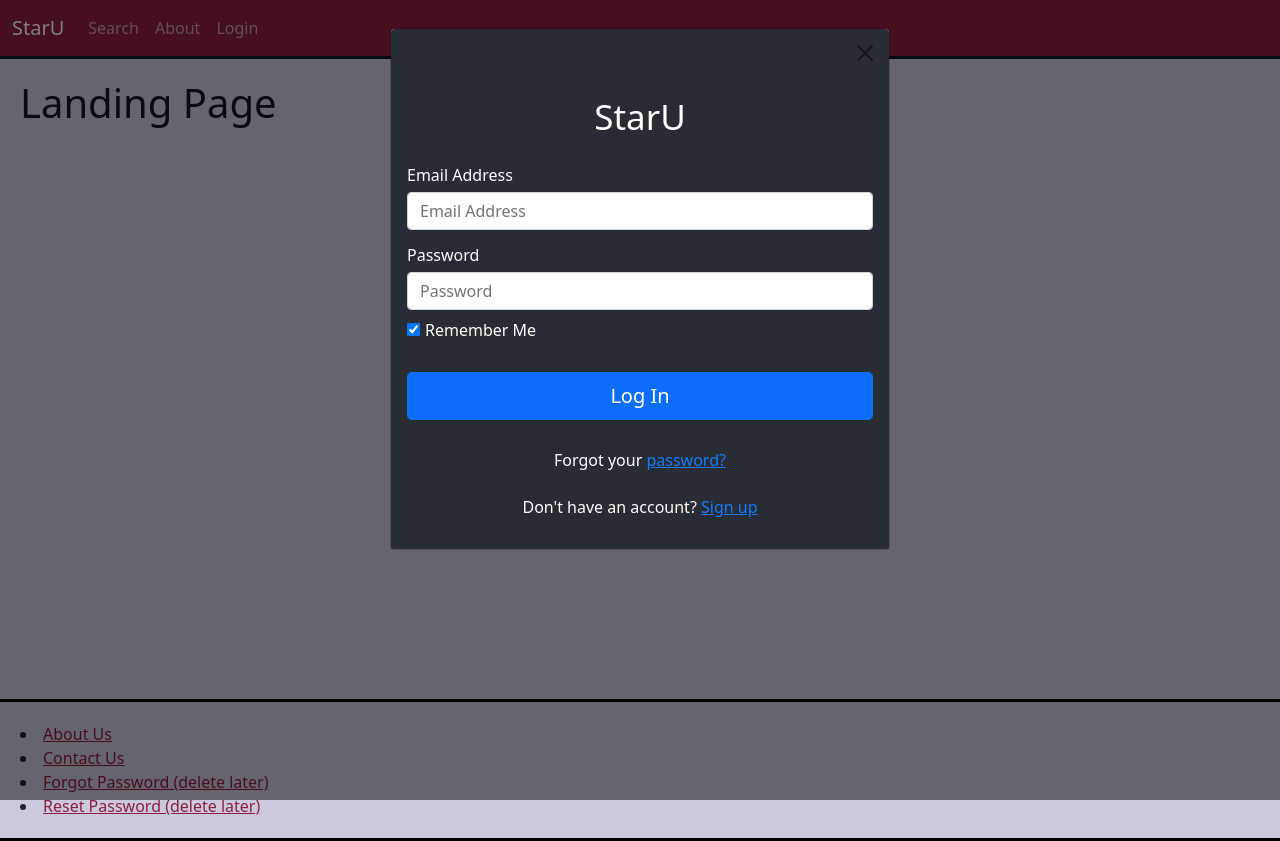
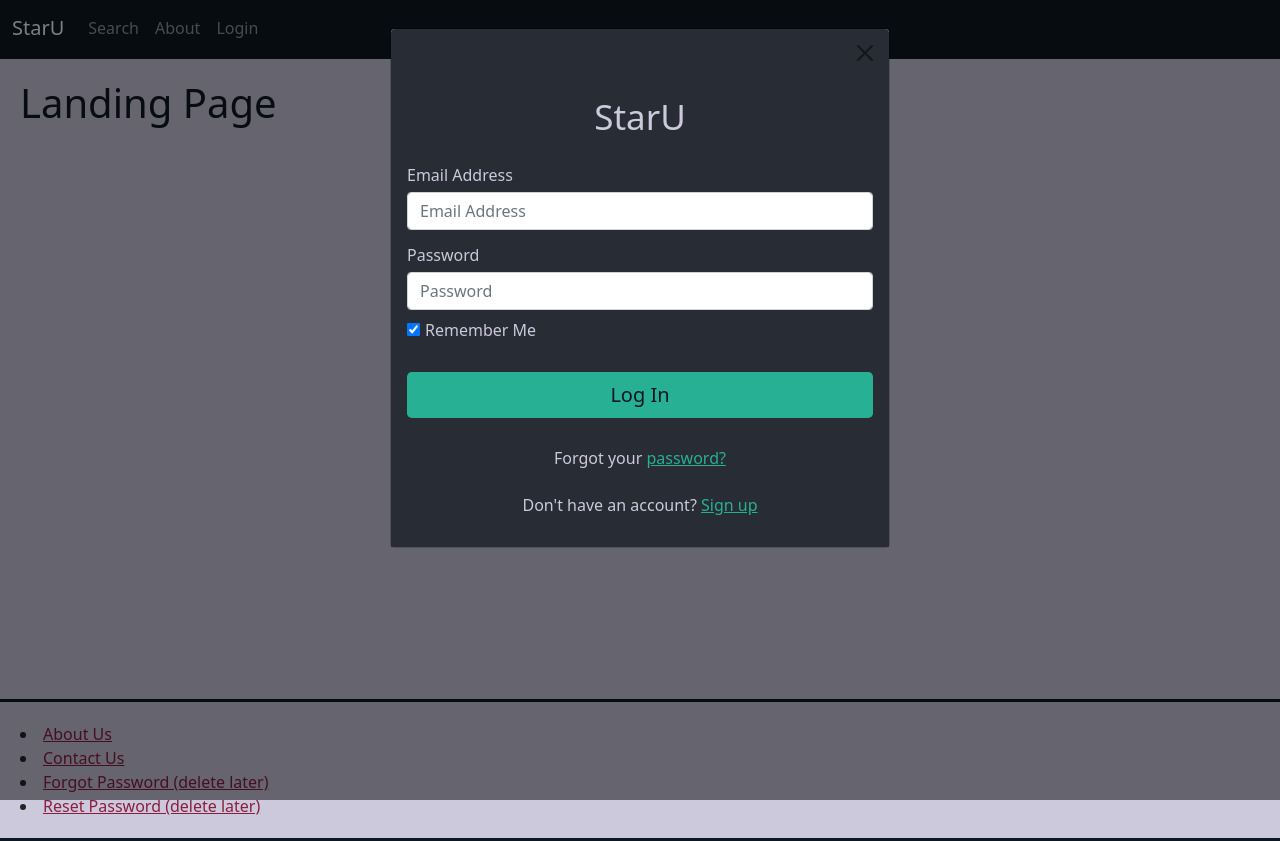
Before and after one commit to TimWargo/staru, a React (Create React App) app: page / in a window 1280 px wide. Both pictures are taken after a click on the button "Login". Built offline with nearby package versions, Linux system fonts and the light colour scheme.

Commit message:
adjusted style of modals

```diff
--- a/src/Components/LandingPage/main.css
+++ b/src/Components/LandingPage/main.css
@@ -1,9 +1,8 @@
-
 .body {
     display: flex;
-    height: 80%;
     flex-direction: column;
     justify-content: flex-start;
+    height: 80%;
     background-color: #CCC9DC;
     color: #0C1821;
     padding: 20px;
@@ -19,14 +18,13 @@
 
 .footer {
     background-color: #CCC9DC;
-    border-top: solid black 3px;
-    border-bottom: solid black 3px;
+    border-top: solid #0C1821 3px;
+    border-bottom: solid #0C1821 3px;
     padding: 20px;
 }
 
 .navBar {
     background-color: #0C1821;
-    background-color: #8B1E3F;
     border-bottom: solid #0C1821 3px;
 }
 
@@ -37,6 +35,7 @@
 .link:hover {
     color: #28B094;
 }
+
 
 h1 {
     padding-bottom: 20px;
--- a/src/Components/LoginForm/LoginForm.css
+++ b/src/Components/LoginForm/LoginForm.css
@@ -50,17 +50,23 @@ body, html, .App, #root, .auth-wrapper {
   text-align: center;
   font-size: 16px;
   padding-top: 5px;
-  color: #ffffff;
+  color: #CCC9DC;
   margin-top: 15px;
   margin-bottom:-5px;
 }
 .have-account {
   text-align:center;
+  color: #CCC9DC;
+}
+
+.have-account a {
+  text-align:center;
+  color: #28B094;
 }
 
 .forgot-password a {
     text-align:center;
-  color: #167bff;
+  color: #28B094;
 }
 
 .d-grid {
--- a/src/Components/LoginForm/LoginForm.js
+++ b/src/Components/LoginForm/LoginForm.js
@@ -125,10 +125,10 @@ class LoginForm extends Component {
                 <label htmlFor="exampleInputCheckbox">Remember Me</label>
               </div>
               <div className="d-grid gap-2">
-              <Button onClick= {this.onSubmit} variant="primary" size="lg">
-               Log In
-              </Button>
-              <p className="forgot-password text-right">
+                <Button onClick= {this.onSubmit} variant="primary" size="lg" className="buttModal">
+                Log In
+                </Button>
+                <p className="forgot-password text-right">
                   Forgot your <a href="/forgot">password?</a>
                 </p>
                 <p className="forgot-password text-right">
--- a/src/Components/SignupForm/SignupForm.css
+++ b/src/Components/SignupForm/SignupForm.css
@@ -1,16 +1,26 @@
 .modal-header {
     background-color: #282c34;
-    color: white;
+    color: #CCC9DC;
+    /*
+    border-left: solid #8B1E3F 3px;
+    border-right: solid #8B1E3F 3px;
+    border-top: solid #8B1E3F 3px;
+    */
 }
 
 .modal-body {
     background-color: #282c34;
-        color: white;
+    color: #CCC9DC;
+    /*
+    border-left: solid #8B1E3F 3px;
+    border-right: solid #8B1E3F 3px;
+    border-bottom: solid #8B1E3F 3px;
+    */
 }
 
 .modal-footer {
     background-color: #282c34;
-     color: #282c34;
+    color: #CCC9DC;
     height: 60px;
     display:flex;
 }
@@ -18,7 +28,6 @@
 input {
     margin-bottom: 8px;
 }
-
 
 .div-footer2 {
     margin-top: -2px;
@@ -54,3 +63,9 @@
     margin-top: 30px;
     margin-bottom:-5px;
 }
+
+.buttModal {
+    background-color: #28B094 !important;
+    border: #28B094;
+    color: #0C1821;
+}
--- a/src/Components/SignupForm/SignupForm.js
+++ b/src/Components/SignupForm/SignupForm.js
@@ -123,7 +123,7 @@ return false
                 />
               </div>
               <div className="d-grid gap-2">
-              <Button onClick= {this.onSubmit} variant="primary" size="lg">
+              <Button onClick= {this.onSubmit} variant="primary" size="lg" className="buttModal">
                Submit
               </Button>
               <br></br>
```
Lines whose indentation alone changed are shown as unchanged.
